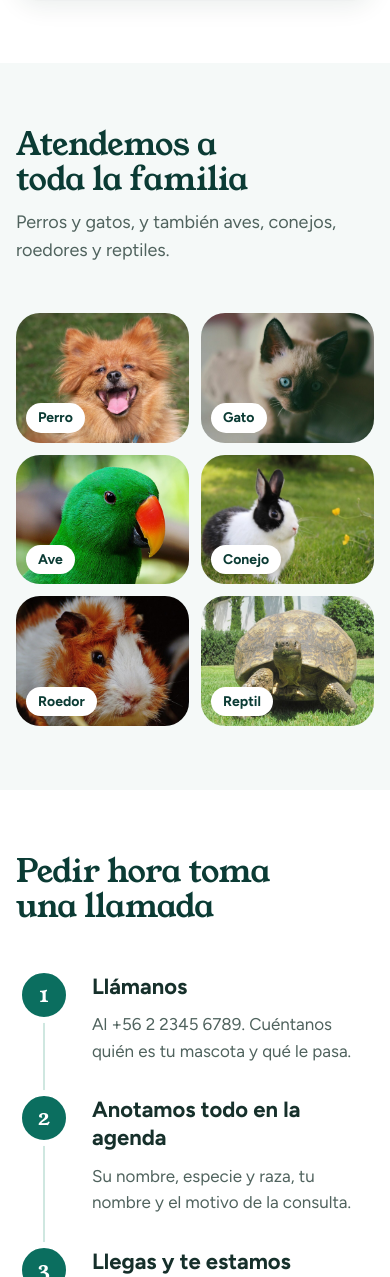
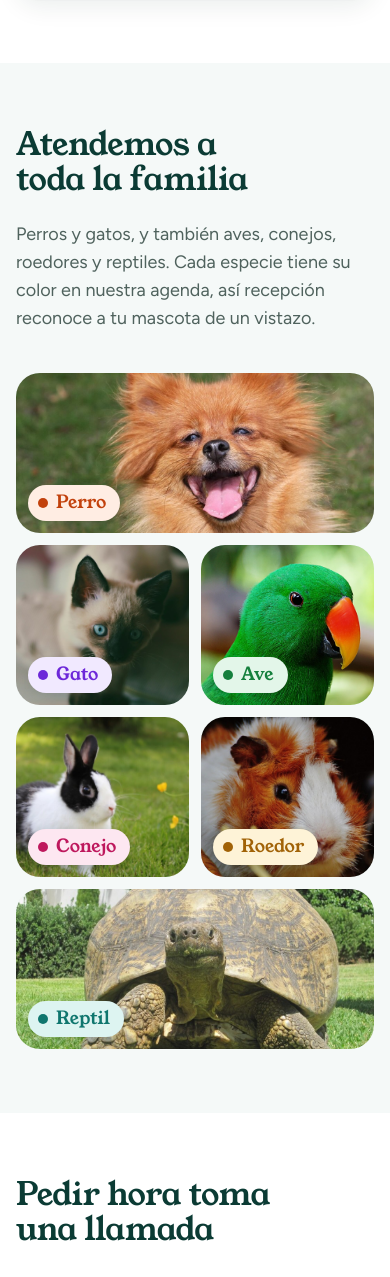
Before and after one commit to OsvaDev-HUB/Actividad-Obligatoria-Programacion-Backed, a Django app: page / in a window 390 px wide. Shown: the part 2264-3541 px from the top of the page. Run offline with Django 5.2, Linux system fonts and the light colour scheme; data that the repository does not hold is empty.

Commit message:
feat: Se cambia la seccion de especies por un mosaico con el color de cada especie

```diff
--- a/clinica/static/clinica/css/estilos.css
+++ b/clinica/static/clinica/css/estilos.css
@@ -1604,38 +1604,83 @@ a.bloque--libre:hover {
     color: var(--tinta-suave);
 }
 
-/* Especies */
+/* Especies: mosaico con perro y gato más grandes */
+.especies__cabeza {
+    display: grid;
+    grid-template-columns: minmax(0, 1fr) minmax(0, 1fr);
+    gap: 1.5rem 4rem;
+    align-items: end;
+    margin-bottom: 2.5rem;
+}
+
+.especies__cabeza p {
+    max-width: 48ch;
+    color: var(--tinta-suave);
+    font-size: 1.125rem;
+}
+
 .galeria {
     display: grid;
-    grid-template-columns: repeat(3, minmax(0, 1fr));
-    gap: 1.25rem;
+    grid-template-columns: 1.35fr 1fr 1fr 1fr;
+    grid-template-rows: repeat(2, 17rem);
+    gap: 1rem;
     margin: 0;
     padding: 0;
     list-style: none;
 }
 
-.galeria li {
+.galeria__item {
     position: relative;
     overflow: hidden;
     border-radius: var(--radio-grande);
     background: var(--menta);
 }
 
-.galeria img {
+/* El perro ocupa dos filas y el gato dos columnas */
+.galeria__item--perro {
+    grid-row: span 2;
+}
+
+.galeria__item--gato {
+    grid-column: span 2;
+}
+
+/* Encuadre del gato para que no se corten sus orejas */
+.galeria__item--gato img {
+    object-position: center 25%;
+}
+
+.galeria__item img {
+    position: absolute;
+    inset: 0;
     width: 100%;
-    aspect-ratio: 4 / 3;
+    height: 100%;
     object-fit: cover;
 }
 
-.galeria span {
+/* La misma pastilla de la agenda, en grande sobre la foto */
+.pastilla-especie--grande {
     position: absolute;
     bottom: 1rem;
     left: 1rem;
-    padding: 0.375rem 1rem;
-    border-radius: 999px;
-    background: var(--blanco);
-    color: var(--verde-oscuro);
-    font-weight: 700;
+    gap: 0.5rem;
+    margin: 0;
+    padding: 0.375rem 1.125rem 0.375rem 0.875rem;
+    box-shadow: 0 6px 18px rgba(16, 48, 43, 0.2);
+    font-family: var(--titulos);
+    font-size: 1.375rem;
+    font-weight: 400;
+}
+
+.pastilla-especie--grande::before {
+    width: 0.625rem;
+    height: 0.625rem;
+}
+
+.galeria__item--perro .pastilla-especie--grande {
+    bottom: 1.25rem;
+    left: 1.25rem;
+    font-size: 1.875rem;
 }
 
 /* Pasos: números unidos por una línea, sin tarjetas */
@@ -1921,8 +1966,29 @@ a.bloque--libre:hover {
         font-size: 0.875rem;
     }
 
+    /* Mosaico en dos columnas: perro y reptil a lo ancho */
+    .especies__cabeza {
+        grid-template-columns: 1fr;
+    }
+
     .galeria {
         grid-template-columns: 1fr 1fr;
+        grid-template-rows: none;
+        grid-auto-rows: 13rem;
+    }
+
+    .galeria__item--perro,
+    .galeria__item--reptil {
+        grid-row: auto;
+        grid-column: span 2;
+    }
+
+    .galeria__item--perro {
+        grid-row: span 1;
+    }
+
+    .galeria__item--gato {
+        grid-column: auto;
     }
 
     /* Pasos en columna: la línea pasa a ser vertical */
@@ -2136,15 +2202,16 @@ a.bloque--libre:hover {
     }
 
     .galeria {
-        grid-template-columns: 1fr 1fr;
+        grid-auto-rows: 10rem;
         gap: 0.75rem;
     }
 
-    .galeria span {
-        bottom: 0.625rem;
-        left: 0.625rem;
-        padding: 0.25rem 0.75rem;
-        font-size: 0.875rem;
+    .pastilla-especie--grande,
+    .galeria__item--perro .pastilla-especie--grande {
+        bottom: 0.75rem;
+        left: 0.75rem;
+        padding: 0.25rem 0.875rem 0.25rem 0.625rem;
+        font-size: 1.125rem;
     }
 
     .proxima__hora {
--- a/clinica/templates/clinica/inicio.html
+++ b/clinica/templates/clinica/inicio.html
@@ -132,17 +132,18 @@
     </div>
 </section>
 
+{# Mosaico de especies: perro y gato más grandes, cada foto con la pastilla de color que usa la agenda #}
 <section class="seccion seccion--fondo" id="especies" aria-labelledby="titulo-especies">
     <div class="envoltura">
-        <div class="seccion__cabeza">
+        <div class="especies__cabeza">
             <h2 id="titulo-especies">Atendemos a toda la familia</h2>
-            <p>Perros y gatos, y también aves, conejos, roedores y reptiles.</p>
+            <p>Perros y gatos, y también aves, conejos, roedores y reptiles. Cada especie tiene su color en nuestra agenda, así recepción reconoce a tu mascota de un vistazo.</p>
         </div>
         <ul class="galeria">
             {% for valor, texto in especies %}
-            <li>
+            <li class="galeria__item galeria__item--{{ valor }}">
                 <img src="{% with 'clinica/img/especie-'|add:valor|add:'.jpg' as ruta %}{% static ruta %}{% endwith %}" alt="" width="1024" height="683" loading="lazy">
-                <span>{{ texto }}</span>
+                <span class="pastilla-especie pastilla-especie--grande especie-{{ valor }}">{{ texto }}</span>
             </li>
             {% endfor %}
         </ul>
```
